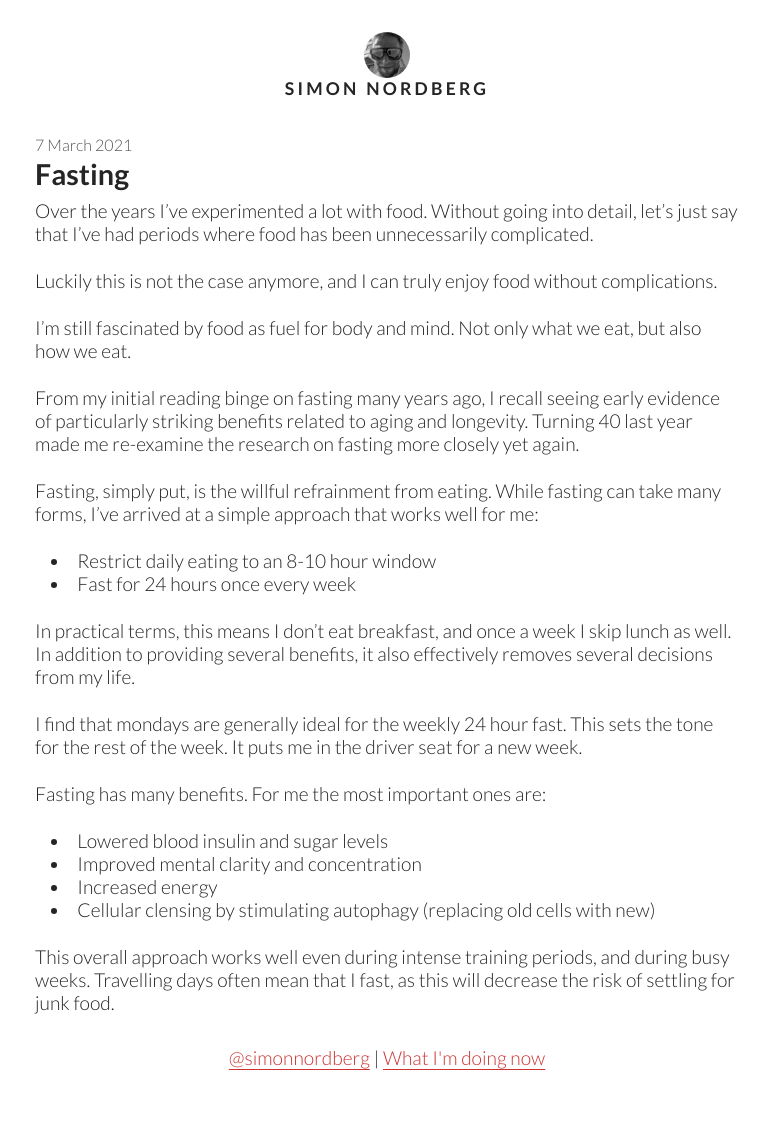
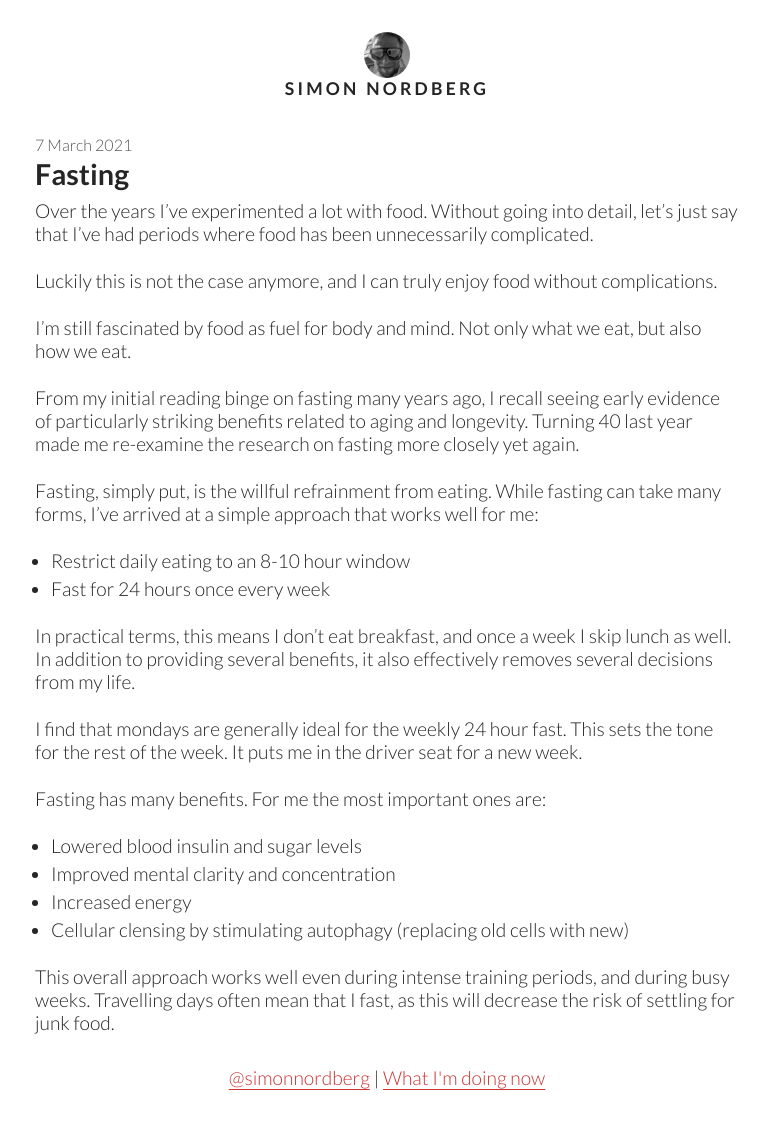
Before and after one commit to simonnordberg/simonnordberg.github.io, a Jekyll site: the page built from _posts/2021-03-07-fasting.md, in a window 1280 px wide. Shown: the whole page, without its empty margins (253-1021 px from the left). Built offline with Jekyll 4.4.1, drawn with Linux system fonts in a browser that asks for light colours; our own code applies the rules of GitHub Pages for plain Markdown files.

Commit message:
Changed list item indent

```diff
--- a/assets/css/style.scss
+++ b/assets/css/style.scss
@@ -52,7 +52,12 @@ ul, ol {
 }
 
 ul {
-  list-style-position: inside;
+  list-style-position: outside;
+}
+
+li {
+  margin: 5px 0;
+  padding: 0;
 }
 
 img {
```
